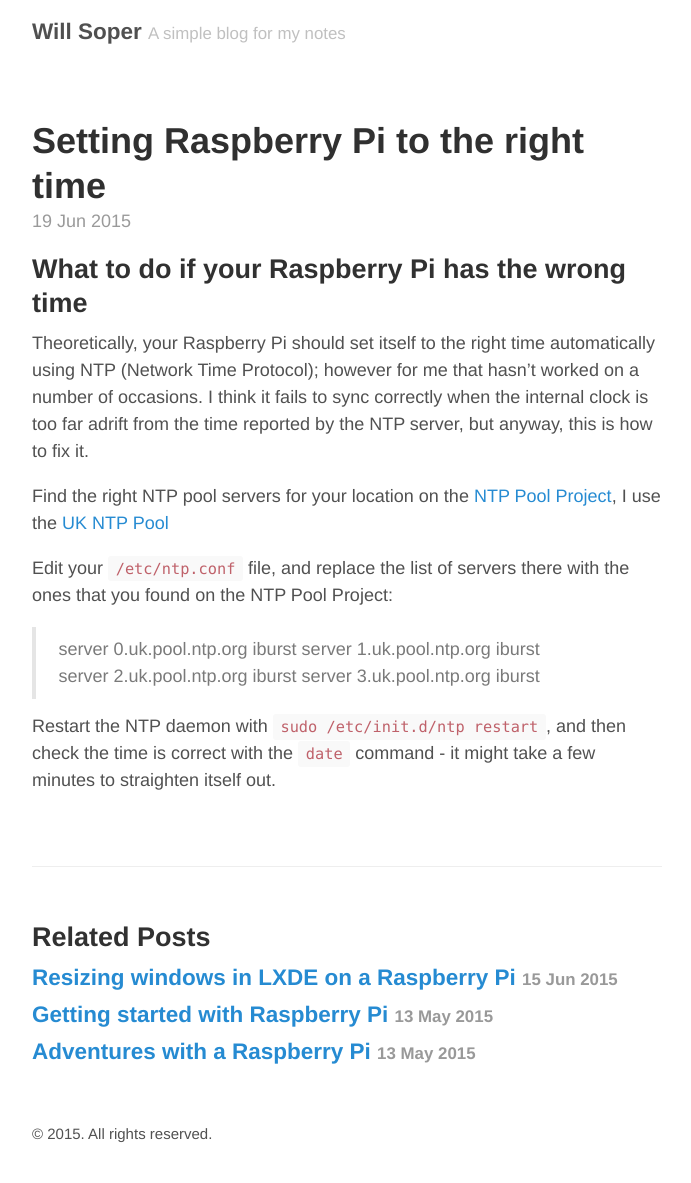
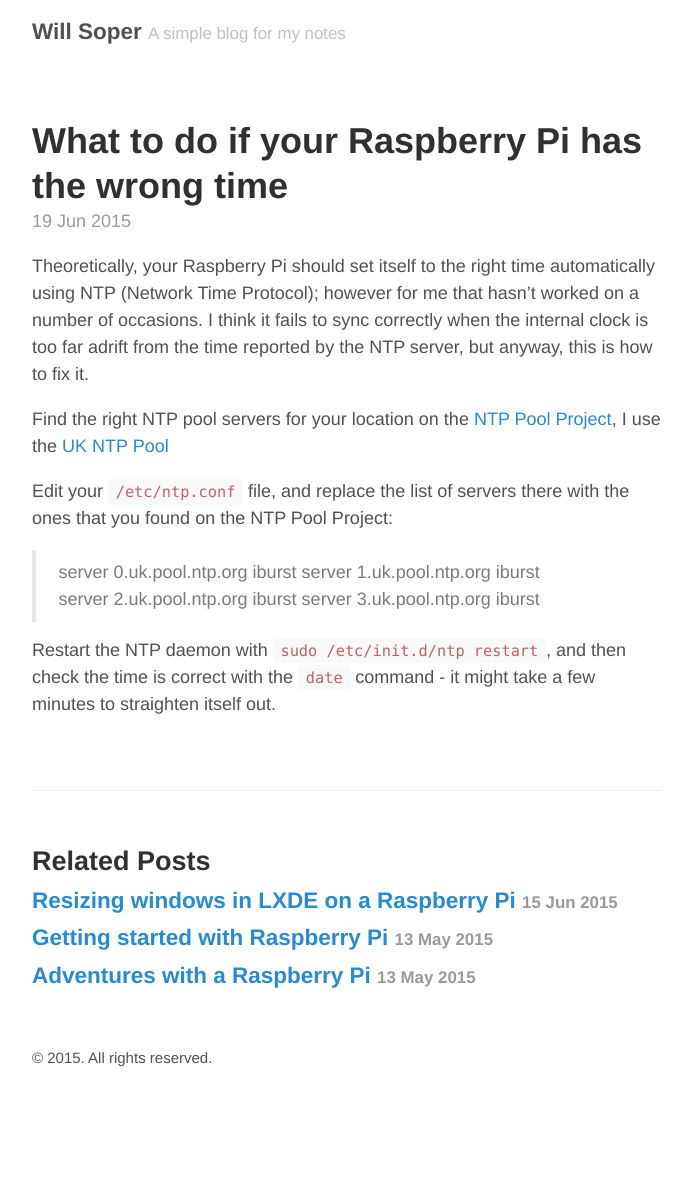
Before and after one commit to WillSoper/WillSoper.github.io, a Jekyll site: the page built from _posts/2015-06-19-Raspberry-Pi-clock-wrong.md, in a window 1280 px wide. Shown: the whole page, without its empty margins (293-984 px from the left). Built offline with Jekyll 4.4.1, drawn with Linux system fonts in a browser that asks for light colours; after the commit the page ends 1107 px from its top, so only the background shows below that.

Commit message:
...really don't need the title twice!

```diff
--- a/_posts/2015-06-19-Raspberry-Pi-clock-wrong.md
+++ b/_posts/2015-06-19-Raspberry-Pi-clock-wrong.md
@@ -1,10 +1,8 @@
 ---
 layout: post
-title: Setting Raspberry Pi to the right time
+title: What to do if your Raspberry Pi has the wrong time
 published: true
 ---
-
-## What to do if your Raspberry Pi has the wrong time
 
 Theoretically, your Raspberry Pi should set itself to the right time automatically using NTP (Network Time Protocol); however for me that hasn't worked on a number of occasions. I think it fails to sync correctly when the internal clock is too far adrift from the time reported by the NTP server, but anyway, this is how to fix it.
 
```
